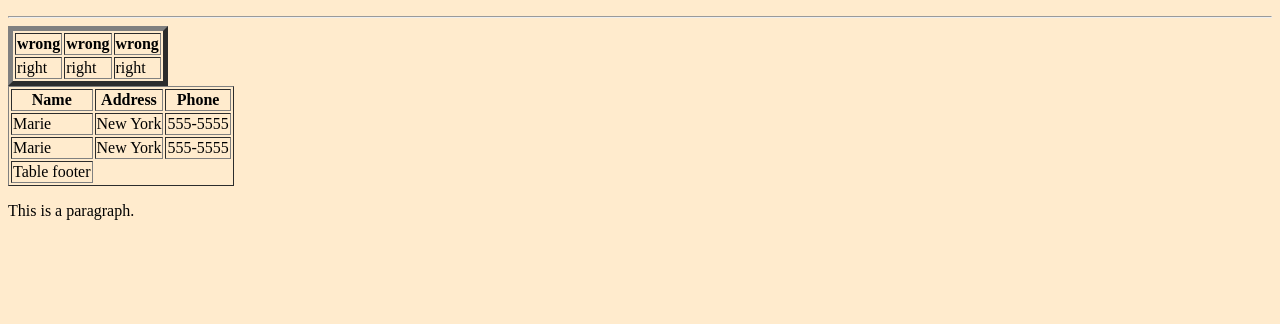
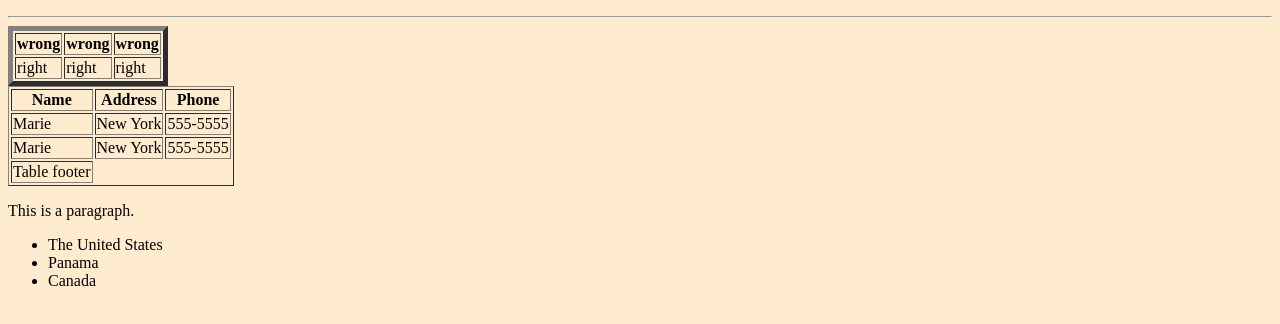
Before and after one commit to arelymartinez16/Day-1-Bootcamp, a plain HTML site: page index.html in a window 1280 px wide. Shown: the part 152-476 px from the top of the page. Drawn offline with Linux system fonts and the light colour scheme.

Commit message:
Created list

```diff
--- a/index.html
+++ b/index.html
@@ -59,5 +59,13 @@
         </div>
         <!-- This is a comment -->
         <footer></footer>
+
+        <ul>
+            <li>
+                The United States
+            </li>
+            <li>Panama</li>
+            <li>Canada</li>
+        </ul>
     </body>
 </html>
```
